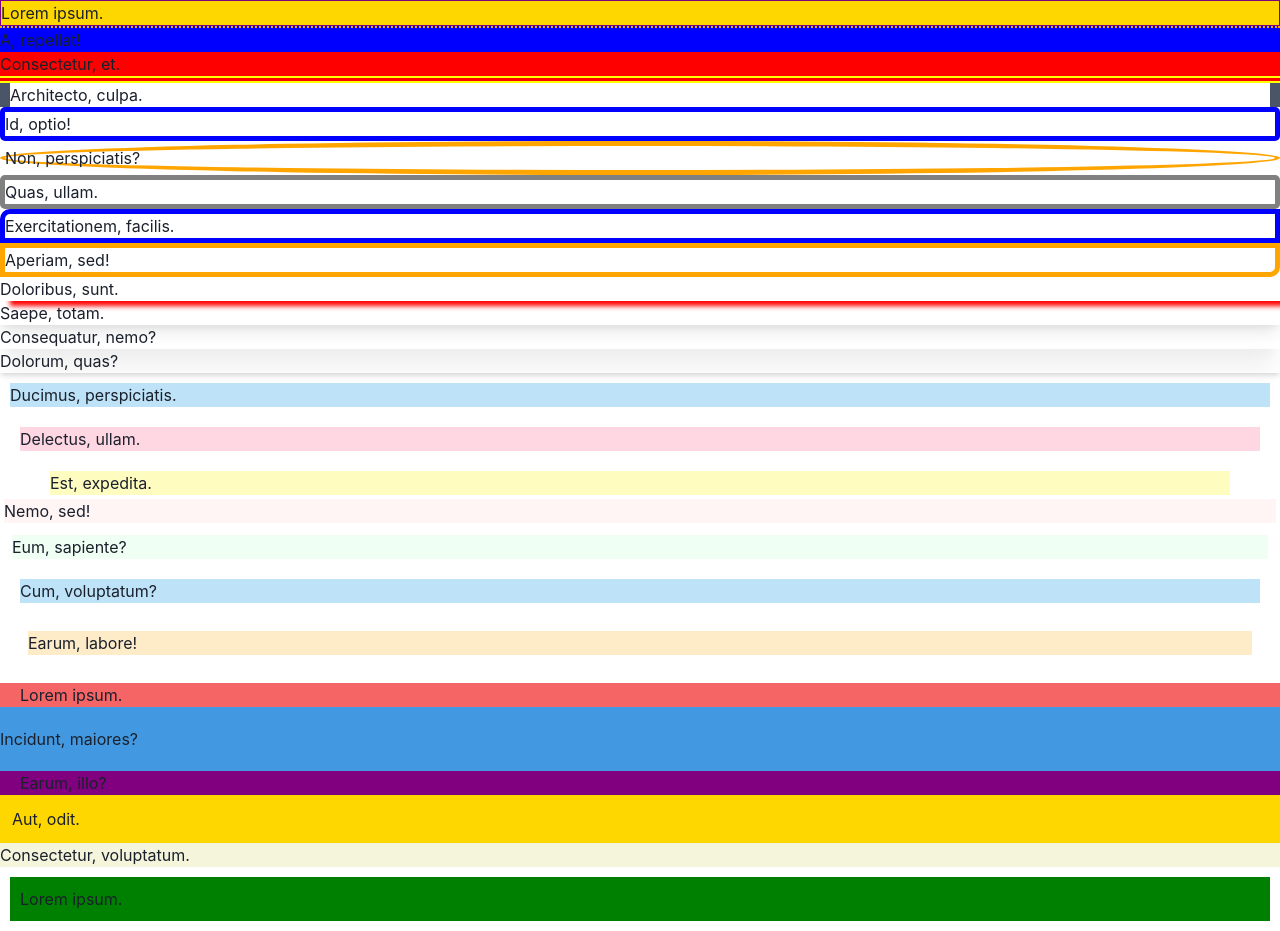
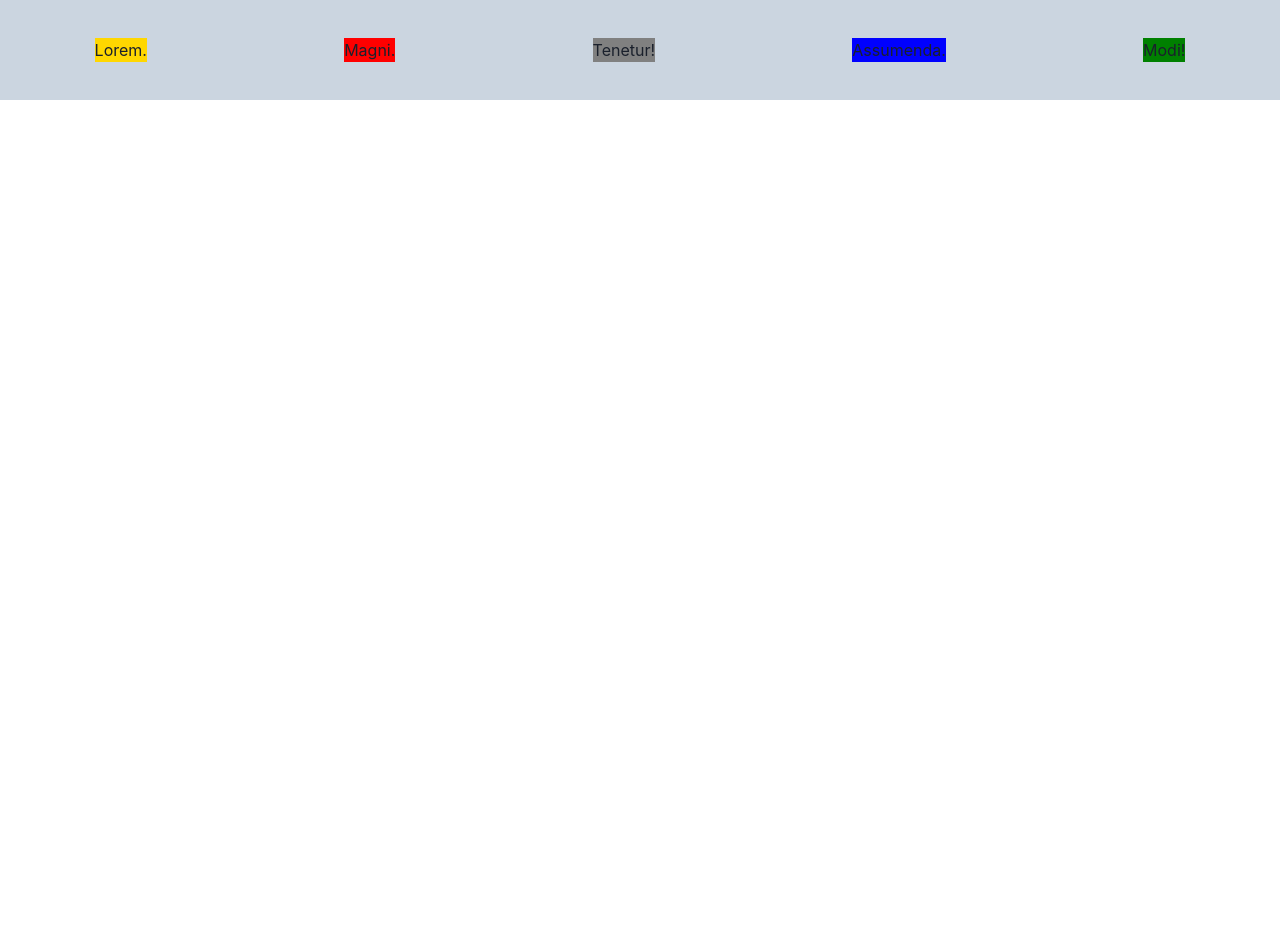
Before and after one commit to azerone52/react20231031, a React (Create React App) app: page / in a window 1280 px wide. After the commit the page ends 800 px from the top, so only its background shows below. Built offline with nearby package versions, Linux system fonts and the light colour scheme.

Commit message:
flexbox 사용

```diff
--- a/src/App.js
+++ b/src/App.js
@@ -1,80 +1,22 @@
-import { Box } from "@chakra-ui/react";
+import { Box, Flex } from "@chakra-ui/react";
 
 function App() {
   return (
     <>
-      <Box bg={"gold"} border={"1px solid purple"}>
-        Lorem ipsum.
-      </Box>
-      <Box bg={"blue"} borderTop={"2px dotted orange"}>
-        A, repellat!
-      </Box>
-      <Box bg={"red"} borderBottom={"7px double yellow"}>
-        Consectetur, et.
-      </Box>
-      <Box borderX={"10px solid"} borderColor={"gray.600"}>
-        Architecto, culpa.
-      </Box>
-      <Box border={"5px solid blue"} borderRadius={"5px"}>
-        Id, optio!
-      </Box>
-      <Box border={"5px solid orange"} borderRadius={"50%"}>
-        Non, perspiciatis?
-      </Box>
-      <Box border={"5px solid gray"} borderRadius={5}>
-        Quas, ullam.
-      </Box>
-      <Box border={"5px solid blue"} borderTopLeftRadius={10}>
-        Exercitationem, facilis.
-      </Box>
-      <Box border={"5px solid orange"} borderBottomRightRadius={10}>
-        Aperiam, sed!
-      </Box>
-      <Box shadow={"10px 5px 5px red"}>Doloribus, sunt.</Box>
-      <Box shadow={"lg"}>Saepe, totam.</Box>
-      <Box shadow={"xl"}>Consequatur, nemo?</Box>
-      <Box shadow={"md"}>Dolorum, quas?</Box>
-      <Box bg={"blue.100"} m={"10px"}>
-        Ducimus, perspiciatis.
-      </Box>
-      <Box bg={"pink.100"} m={"20px"}>
-        Delectus, ullam.
-      </Box>
-      <Box bg={"yellow.100"} mx={"50px"}>
-        Est, expedita.
-      </Box>
-      <Box bg={"red.50"} m="1">
-        Nemo, sed!
-      </Box>
-      <Box bg={"green.50"} m="3">
-        Eum, sapiente?
-      </Box>
-      <Box bg={"blue.100"} m="5">
-        Cum, voluptatum?
-      </Box>
-      <Box bg={"orange.100"} m="7">
-        Earum, labore!
-      </Box>
-      <Box bg={"red.400"} px="20px">
-        Lorem ipsum.
-      </Box>
-      <Box bg={"blue.400"} py="20px">
-        Incidunt, maiores?
-      </Box>
-      <Box bg={"purple"} pl="20px">
-        Earum, illo?
-      </Box>
-      <Box bg={"gold"} p={"3"}>
-        Aut, odit.
-      </Box>
-      <Box bg={"beige"} pr={"10px"}>
-        Consectetur, voluptatum.
-      </Box>
-      <div
-        style={{ margin: "10px", padding: "10px", backgroundColor: "green" }}
+      <Flex
+        w={"100%"}
+        h={"100px"}
+        bg={"gray.300"}
+        gap={2}
+        align={"center"}
+        justify={"space-around"}
       >
-        Lorem ipsum.
-      </div>
+        <Box bg={"gold"}>Lorem.</Box>
+        <Box bg={"red"}>Magni.</Box>
+        <Box bg={"gray"}>Tenetur!</Box>
+        <Box bg={"blue"}>Assumenda.</Box>
+        <Box bg={"green"}>Modi!</Box>
+      </Flex>
     </>
   );
 }
```
